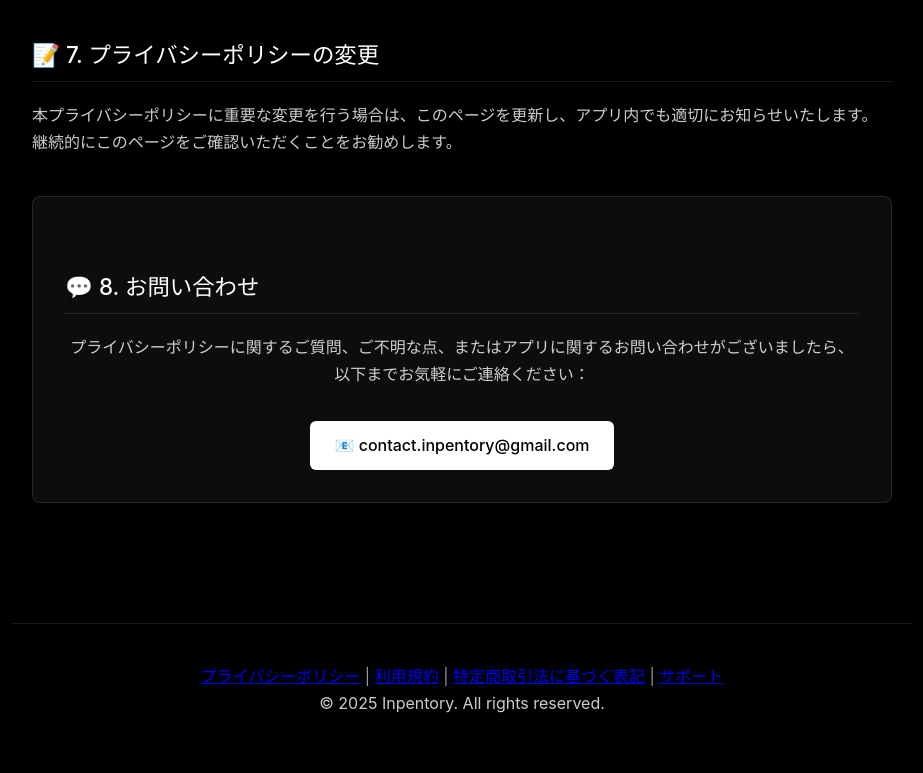
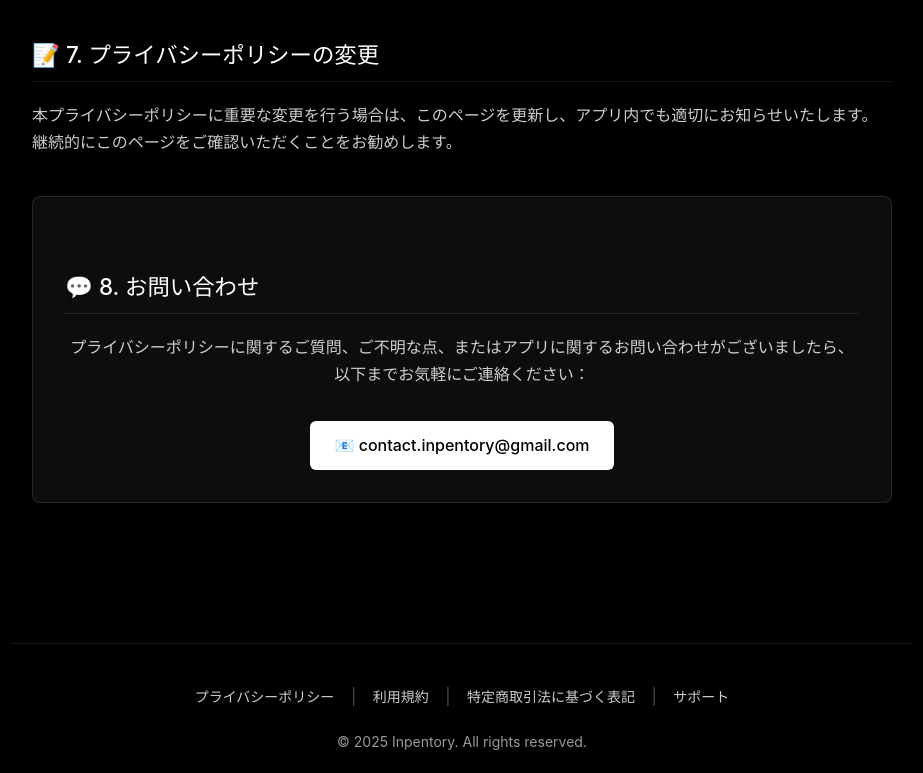
Before and after one commit to 5awr/inpentory-docs, a plain HTML site: page index.html in a window 1280 px wide. Shown: the part 2003-2776 px from the top of the page, without its empty margins (178-1101 px from the left). Drawn offline with Linux system fonts and the light colour scheme.

Commit message:
Add tokushoho

```diff
--- a/index.html
+++ b/index.html
@@ -204,11 +204,37 @@
 
       /* Footer */
       .footer {
+        margin-top: 60px;
+        padding-top: 40px;
+        border-top: 1px solid rgba(255, 255, 255, 0.1);
         text-align: center;
-        padding: 40px 20px;
+      }
+
+      .footer-links {
+        margin-bottom: 20px;
+      }
+
+      .footer-links a {
+        color: rgba(255, 255, 255, 0.8);
+        text-decoration: none;
+        font-size: 14px;
+        transition: color 0.3s ease;
+      }
+
+      .footer-links a:hover {
+        color: white;
+        text-decoration: underline;
+      }
+
+      .footer-links .separator {
+        color: rgba(255, 255, 255, 0.3);
+        margin: 0 12px;
+      }
+
+      .footer p {
         color: rgba(255, 255, 255, 0.6);
-        border-top: 1px solid rgba(255, 255, 255, 0.1);
-        margin-top: 40px;
+        font-size: 14px;
+        margin: 0;
       }
 
       /* Responsive */
```
Also changed, not shown: support.html (+29 -3 lines), terms.html (+29 -3 lines).
